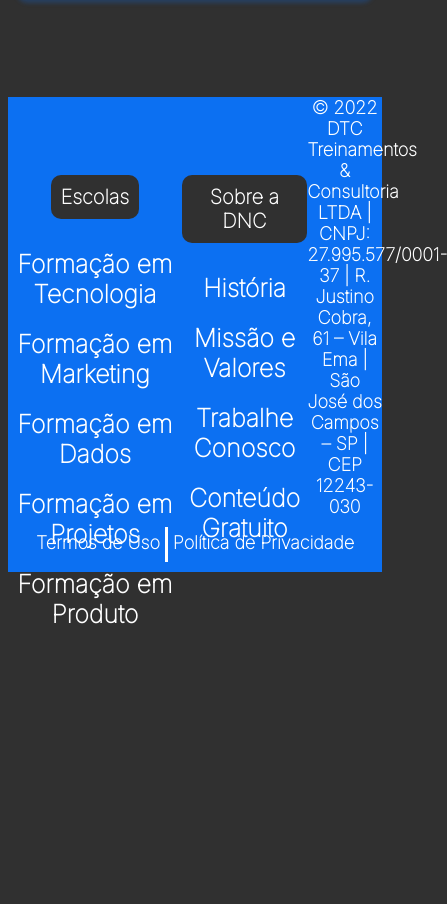
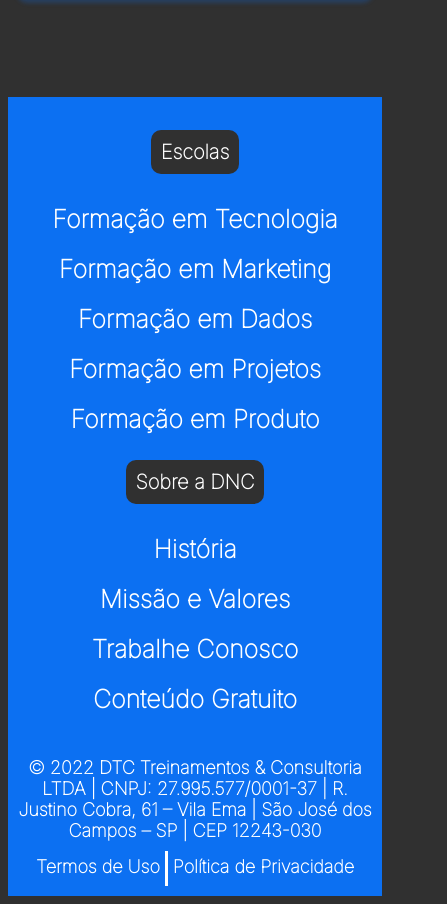
Before and after one commit to lorenagreenv/bootcamp-dnc, a plain HTML site: page index.html in a window 390 px wide. Shown: the part 1485-2389 px from the top of the page, 447 px wide, since content can reach past the window. Before the commit the page ends 2124 px from the top, so only its background shows below. Drawn offline with Linux system fonts and the light colour scheme.

Commit message:
media query css

```diff
--- a/estilo.css
+++ b/estilo.css
@@ -222,7 +222,7 @@
             color: var(--cinza-hover);
         }
 @media only screen and (max-width: 600px){
-
+    /*header */
     #principal{
         flex-direction: column;
         height: auto;
@@ -241,7 +241,7 @@
         width: 100%;
         margin: 0px;
     }
-
+    /*section*/
     section h1{
         font-size: 25px;
     }
@@ -257,5 +257,13 @@
     .checkbox-itens label{
         font-size: 16px;
     }
+    /*footer*/
+    footer .linha1{
+        flex-direction: column;
+    }
+    footer .endereço{
+        width: 95%;
+
+    }
 
 }
```
